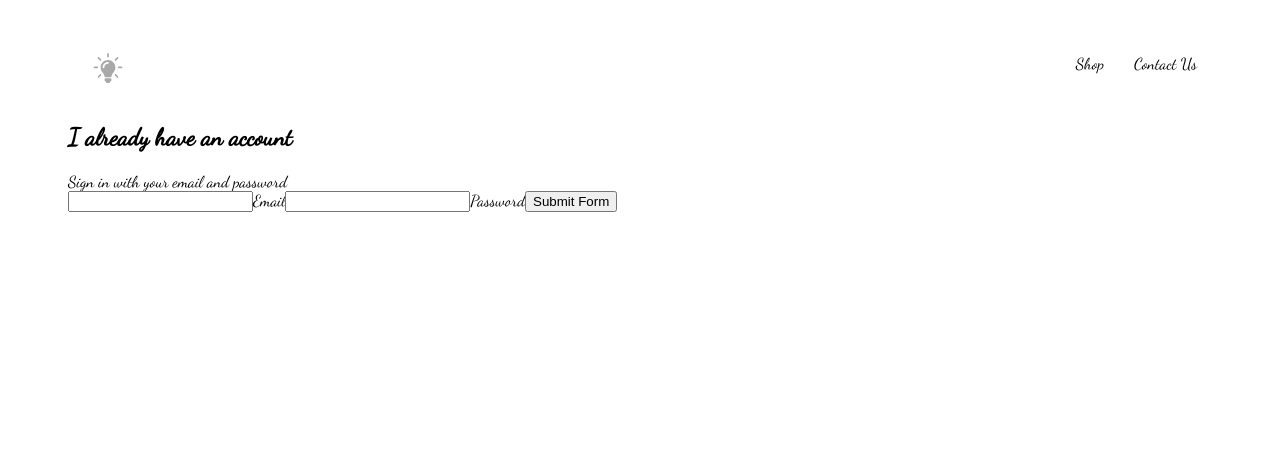
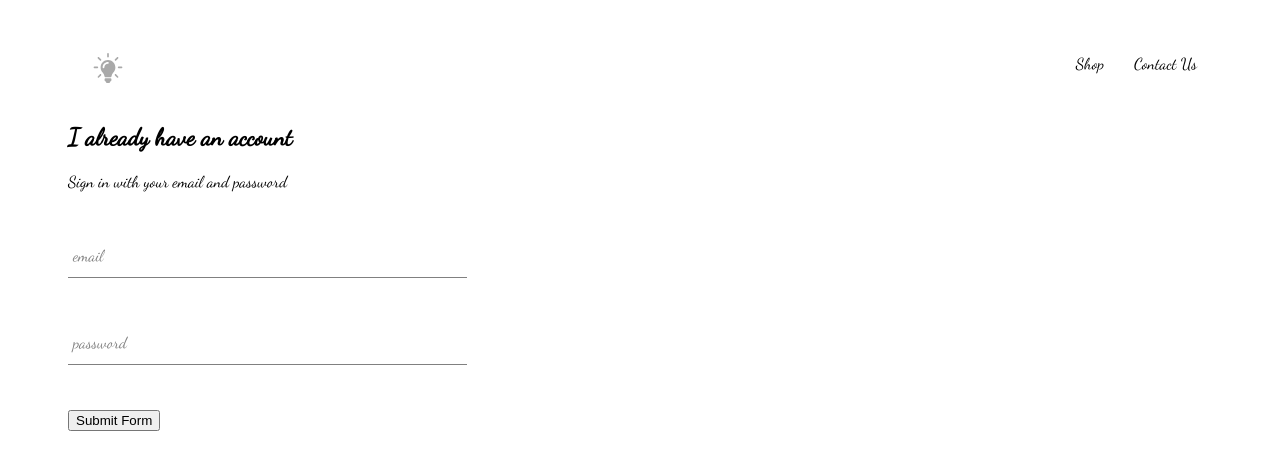
Before and after one commit to YarZarLinAung/first-react-ecommerce, a React (Create React App) app: page /singIn in a window 1280 px wide. Shown: the top 470 px of the page. Built offline with nearby package versions, Linux system fonts and the light colour scheme.

Commit message:
Styling input type
Styling input type into shrink style

```diff
--- /dev/null
+++ b/src/components/form-input/form-input.jsx
@@ -0,0 +1,17 @@
+import React from 'react'
+import './form-input.scss'
+
+const FormInput = ({ handlerChange, label, ...otherProps}) => (
+    <div className="group">
+        <input className='form-input' onChange={handlerChange} {...otherProps}></input>
+        {
+            label ?
+            (<lable className={`${otherProps.value.length ? 'shrink' : ''} form-input-label`}>
+            {label}
+            </lable>)
+            : null
+        }
+    </div>
+)
+
+export default FormInput
--- /dev/null
+++ b/src/components/form-input/form-input.scss
@@ -0,0 +1,54 @@
+$sub-color: grey;
+$main-color: black;
+
+@mixin shrinkLabel {
+  top: -14px;
+  font-size: 12px;
+  color: $main-color;
+}
+
+.group {
+  position: relative;
+  margin: 45px 0;
+
+  .form-input {
+    background: none;
+    background-color: white;
+    color: $sub-color;
+    font-size: 18px;
+    padding: 10px 10px 10px 5px;
+    display: block;
+    width: 100%;
+    border: none;
+    border-radius: 0;
+    border-bottom: 1px solid $sub-color;
+    margin: 25px 0;
+
+    &:focus {
+      outline: none;
+    }
+
+    &:focus ~ .form-input-label {
+      @include shrinkLabel();
+    }
+  }
+
+  input[type='password'] {
+    letter-spacing: 0.3em;
+  }
+
+  .form-input-label {
+    color: $sub-color;
+    font-size: 16px;
+    font-weight: normal;
+    position: absolute;
+    pointer-events: none;
+    left: 5px;
+    top: 10px;
+    transition: 300ms ease all;
+
+    &.shrink {
+      @include shrinkLabel();
+    }
+  }
+}
--- a/src/components/sing-in/sign-in.jsx
+++ b/src/components/sing-in/sign-in.jsx
@@ -1,5 +1,6 @@
 import React, { Component } from 'react'
 import './sign-in.scss'
+import FormInput from '../form-input/form-input'
 
 class SignIn extends Component {
     constructor (props) {
@@ -28,21 +29,20 @@
                 <span>Sign in with your email and password</span>
 
                 <form onSubmit={this.handlerSubmit}>
-                    <input
+                    <FormInput
                         name="email"
                         type="email"
                         value={this.state.email}
-                        onChange={this.handlerChange}
-                        required></input>
-                    <label>Email</label>
-                    <input
+                        handlerChange={this.handlerChange}
+                        label='email'
+                        required></FormInput>
+                    <FormInput
                         name="password"
                         type="password"
                         value={this.state.password}
-                        onChange={this.handlerChange}
-                        required></input>
-                    <label>Password</label>
-
+                        handlerChange={this.handlerChange}
+                        label="password"
+                        required></FormInput>
                     <input type='submit' value='Submit Form'/>
                 </form>
 
--- a/src/components/sing-in/sign-in.scss
+++ b/src/components/sing-in/sign-in.scss
@@ -0,0 +1,3 @@
+.sign-in {
+    width: 30vw;
+}
```
